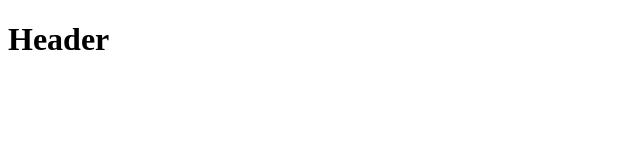
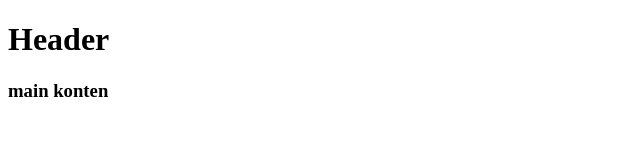
Before and after one commit to arsya-refactory/belajar-git, a plain HTML site: page index.html in a window 1280 px wide. Shown: the whole page, without its empty margins (0-640 px from the left). Drawn offline with Linux system fonts and the light colour scheme.

Commit message:
menambahkan main di index.html

```diff
--- a/index.html
+++ b/index.html
@@ -9,5 +9,6 @@
 <body>
     <h1>Header</h1>
 
+    <h3>main konten</h3>
 </body>
 </html>
```
